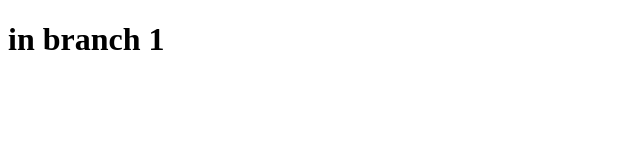
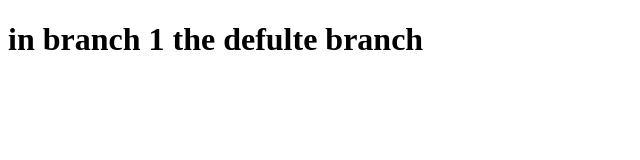
Before and after one commit to mally-git/new-branches, a plain HTML site: page hw7/index.html in a window 1280 px wide. Shown: the whole page, without its empty margins (0-640 px from the left). Drawn offline with Linux system fonts and the light colour scheme.

Commit message:
last commit in ssh

```diff
--- a/hw7/index.html
+++ b/hw7/index.html
@@ -6,6 +6,6 @@
     <title>Document</title>
 </head>
 <body>
-    <h1>in branch 1</h1>
+    <h1>in branch 1 the defulte branch</h1>
 </body>
 </html>
```
